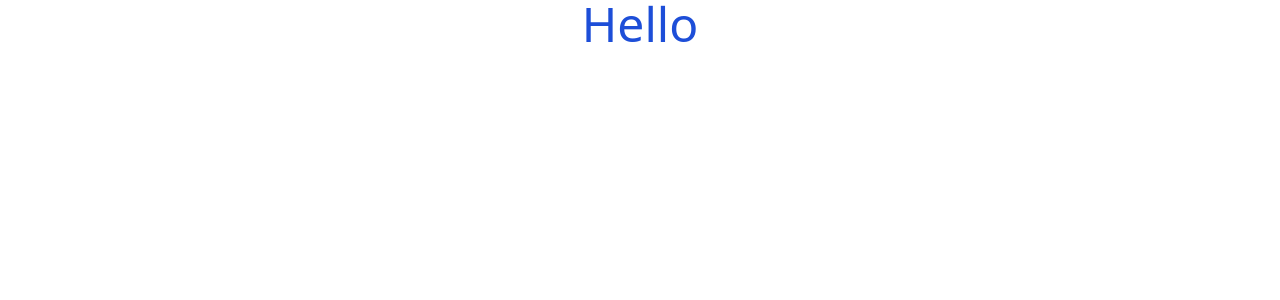
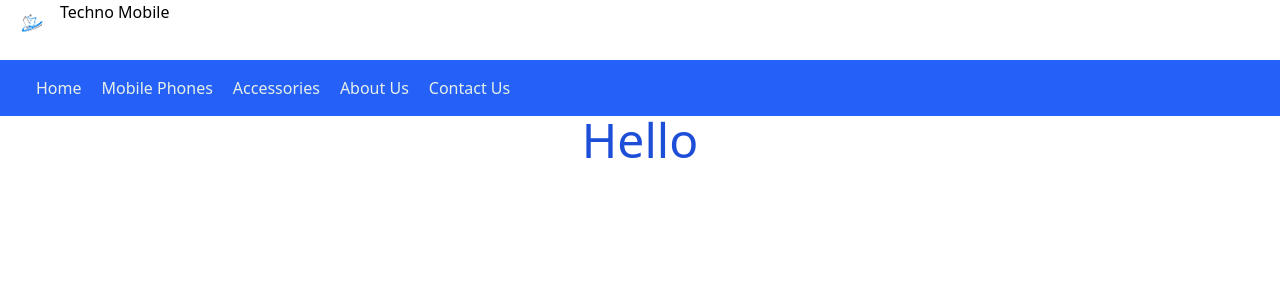
Before and after one commit to isurusachinda85/React-App, a React (Create React App) app in the folder client/: page / in a window 1280 px wide. Shown: the top 300 px of the page. Built offline with nearby package versions, Linux system fonts and the light colour scheme.

Commit message:
update project

```diff
--- a/client/src/App.tsx
+++ b/client/src/App.tsx
@@ -1,10 +1,14 @@
 import React from 'react';
 
 import './App.css';
+import {Navbar} from "./view/common/navBar/Navbar";
 
 function App() {
     return (
-        <><h1 className='text-5xl text-center text-blue-700 '>Hello</h1></>
+        <>
+            <Navbar/>
+            <h1 className='text-5xl text-center text-blue-700 '>Hello</h1>
+        </>
     );
 }
 
--- /dev/null
+++ b/client/src/view/common/footer/Footer.tsx
@@ -0,0 +1,11 @@
+import {Component} from "react";
+
+export class Footer extends Component {
+    render() {
+        return (
+            <div className="">
+
+            </div>
+        );
+    }
+}
--- /dev/null
+++ b/client/src/view/common/navBar/Navbar.tsx
@@ -0,0 +1,39 @@
+import {Component} from "react";
+import logo from "../../../image/logo.png";
+export class Navbar extends Component {
+    render() {
+        return (
+
+            <>
+                <div className="flex">
+                    <img className="w-[60px]" src={logo} alt=""/>
+                    <h1>Techno Mobile</h1>
+                    {/*<ul className="list-none flex ml-5">
+                        <li className="mr-5 text-[16px] text-[#e6f0e6]">Home</li>
+
+                        <li className="mr-5 text-[16px] text-[#e6f0e6]">Mobile Phones</li>
+
+                        <li className="mr-5 text-[16px] text-[#e6f0e6]">Accessories</li>
+
+                        <li className="mr-5 text-[16px] text-[#e6f0e6]">About Us</li>
+
+                        <li className="mr-5 text-[16px] text-[#e6f0e6]">Contact Us</li>
+                    </ul>*/}
+                </div>
+                <div className="p-4 bg-[#2560F8] flex">
+                <ul className="list-none flex ml-5">
+                        <li className="mr-5 text-[16px] text-[#e6f0e6]">Home</li>
+
+                        <li className="mr-5 text-[16px] text-[#e6f0e6]">Mobile Phones</li>
+
+                        <li className="mr-5 text-[16px] text-[#e6f0e6]">Accessories</li>
+
+                        <li className="mr-5 text-[16px] text-[#e6f0e6]">About Us</li>
+
+                        <li className="mr-5 text-[16px] text-[#e6f0e6]">Contact Us</li>
+                    </ul>
+                </div>
+            </>
+        );
+    }
+}
--- a/client/src/view/pages/aboutUs/AboutUS.tsx
+++ b/client/src/view/pages/aboutUs/AboutUS.tsx
@@ -3,7 +3,9 @@ import {Component} from "react";
 export class AboutUS extends Component {
     render() {
         return (
-            <></>
+            <>
+            <h1 className="text-5xl text-center ">About Us</h1>
+            </>
         );
     }
 }
--- a/client/src/view/pages/accessories/Accessories.tsx
+++ b/client/src/view/pages/accessories/Accessories.tsx
@@ -3,7 +3,9 @@ import {Component} from "react";
 export class Accessories extends Component {
     render() {
         return (
-            <></>
+            <>
+                <h1 className="text-5xl text-center ">Accessories</h1>
+            </>
         );
     }
 }
--- a/client/src/view/pages/contactUs/ContactUS.tsx
+++ b/client/src/view/pages/contactUs/ContactUS.tsx
@@ -3,7 +3,9 @@ import {Component} from "react";
 export class ContactUS extends Component {
     render() {
         return (
-            <></>
+            <>
+                <h1 className="text-5xl text-center ">Contact US</h1>
+            </>
         );
     }
 }
--- a/client/src/view/pages/home/Home.tsx
+++ b/client/src/view/pages/home/Home.tsx
@@ -3,7 +3,9 @@ import {Component} from "react";
 export class Home extends Component {
     render() {
         return (
-            <></>
+            <>
+                <h1 className="text-5xl text-center ">Home</h1>
+            </>
         );
     }
 }
--- a/client/src/view/pages/login/Login.tsx
+++ b/client/src/view/pages/login/Login.tsx
@@ -3,7 +3,9 @@ import {Component} from "react";
 export class Login extends Component {
     render() {
         return (
-            <></>
+            <>
+                <h1 className="text-5xl text-center ">Login Page</h1>
+            </>
         );
     }
 }
--- a/client/src/view/pages/mobilePhones/MobilePhone.tsx
+++ b/client/src/view/pages/mobilePhones/MobilePhone.tsx
@@ -3,7 +3,9 @@ import {Component} from "react";
 export class MobilePhone extends Component {
     render() {
         return (
-            <></>
+            <>
+                <h1 className="text-5xl text-center ">Mobile Phone</h1>
+            </>
         );
     }
 }
--- a/client/src/view/pages/mycart/MyCart.tsx
+++ b/client/src/view/pages/mycart/MyCart.tsx
@@ -3,7 +3,9 @@ import {Component} from "react";
 export class MyCart extends Component {
     render() {
         return (
-            <></>
+            <>
+                <h1 className="text-5xl text-center ">My Cart</h1>
+            </>
         );
     }
 }
--- a/client/src/view/pages/signUp/SignUp.tsx
+++ b/client/src/view/pages/signUp/SignUp.tsx
@@ -3,7 +3,9 @@ import {Component} from "react";
 export class SignUp extends Component {
     render() {
         return (
-            <></>
+            <>
+                <h1 className="text-5xl text-center ">Sign Up</h1>
+            </>
         );
     }
 }
```
Also changed, not shown: client/src/image/logo.png (added).
